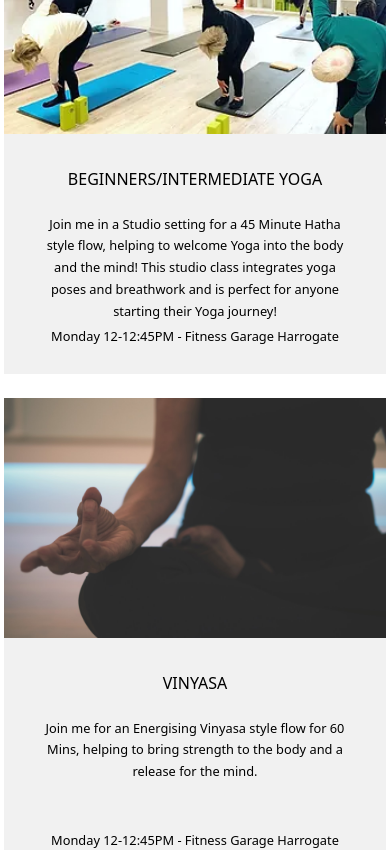
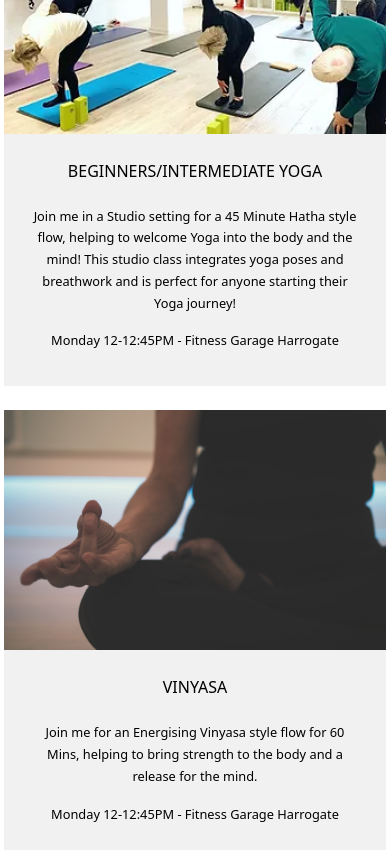
Before and after one commit to kishansuvarna09/samyuktha-yoga, a React (Vite) app: page / in a window 390 px wide. Shown: the part 1680-2530 px from the top of the page. Built offline with nearby package versions, Linux system fonts and the light colour scheme; the HTML template or start-up script is replaced by a standard one.

Commit message:
ui changes

```diff
--- a/src/components/Classes/classes.css
+++ b/src/components/Classes/classes.css
@@ -3,7 +3,8 @@
 }
 #classes .container {
   display: grid;
-  grid-template-columns: repeat(auto-fit, minmax(250px, 1fr));
+  grid-template-columns: repeat(auto-fit, minmax(15rem, 1fr));
+  grid-auto-rows: auto;
   gap: 1.5rem;
   padding-bottom: 1rem;
 }
--- a/src/components/Common/styles.css
+++ b/src/components/Common/styles.css
@@ -1,14 +1,16 @@
 /* Card */
 .card {
   display: grid;
-  grid-template-rows: 15rem 25rem;
+  grid-template-rows: 15rem minmax(8rem, 1fr);
 }
 
 .card .details {
   display: grid;
-  grid-template-rows: minmax(2rem, 4rem) minmax(7rem, 12rem) 4rem;
+  grid-template-rows: 3rem 1fr 3rem;
+  place-content: space-between;
   background-color: #f1f1f1;
-  padding: 2rem;
+  padding: 1rem;
+  height: 100%;
 }
 
 .card .details .title {
@@ -23,12 +25,12 @@
   font-size: 0.8rem;
 }
 
-.card .details .timings {
-  place-self: end;
+.card .details .description {
+  place-self: start !important;
 }
 
 .card .details > div {
-  height: fit-content;
+  padding: 0.5rem;
   width: 100%;
   height: 100%;
 }
@@ -39,16 +41,12 @@
 }
 /* ======================== MEDIA QUERIES (MEDIUM DEVICES) ==================================*/
 @media screen and (max-width: 1024px) {
+  .card .details {
+  }
 }
 
 /* ======================== MEDIA QUERIES (SMALL DEVICES) ==================================*/
 @media screen and (max-width: 600px) {
-  .card {
-    grid-template-rows: 15rem 15rem;
-  }
   .card .details {
-    height: 100%;
-    grid-template-rows: 3rem auto 1rem;
-    padding: 2rem;
   }
 }
```
